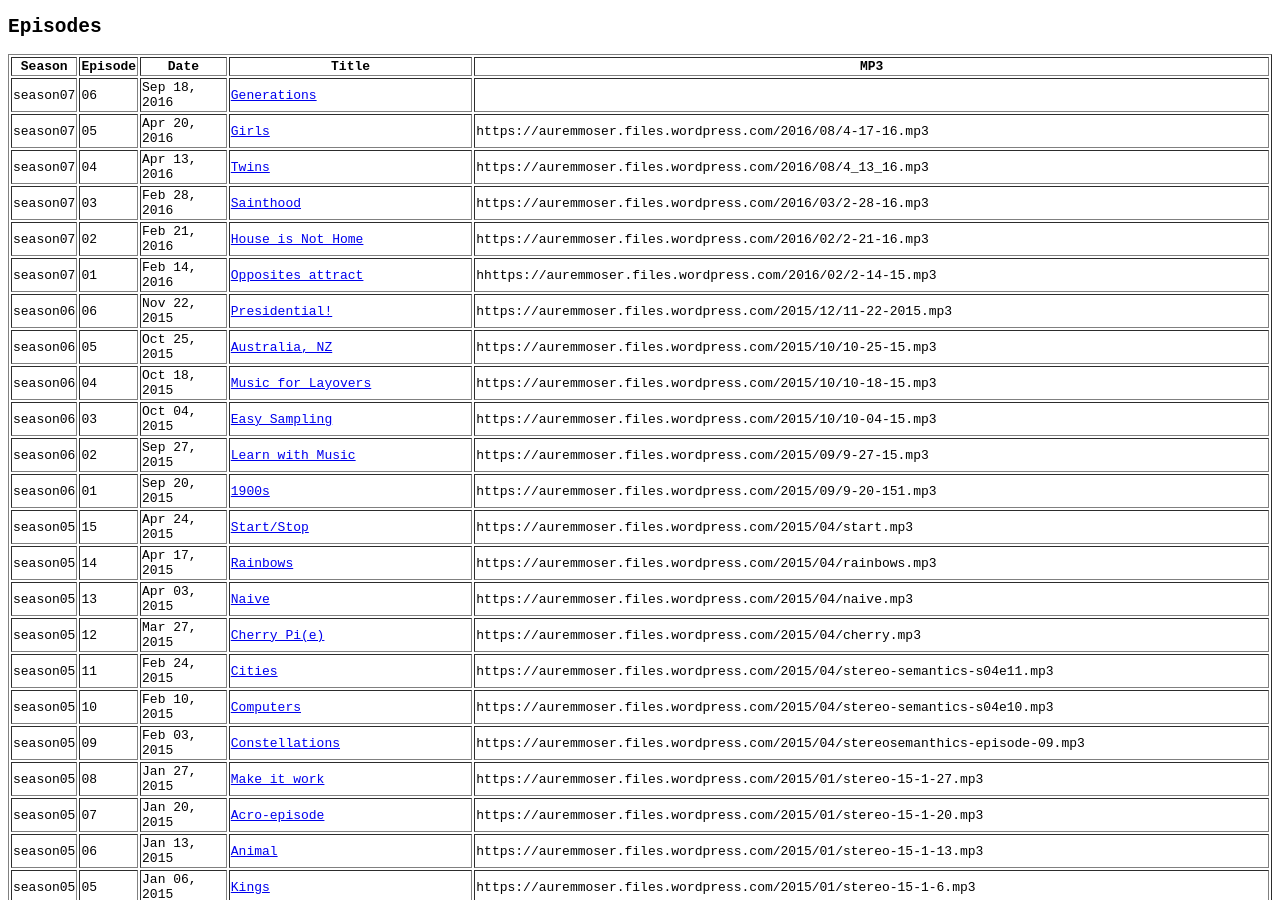
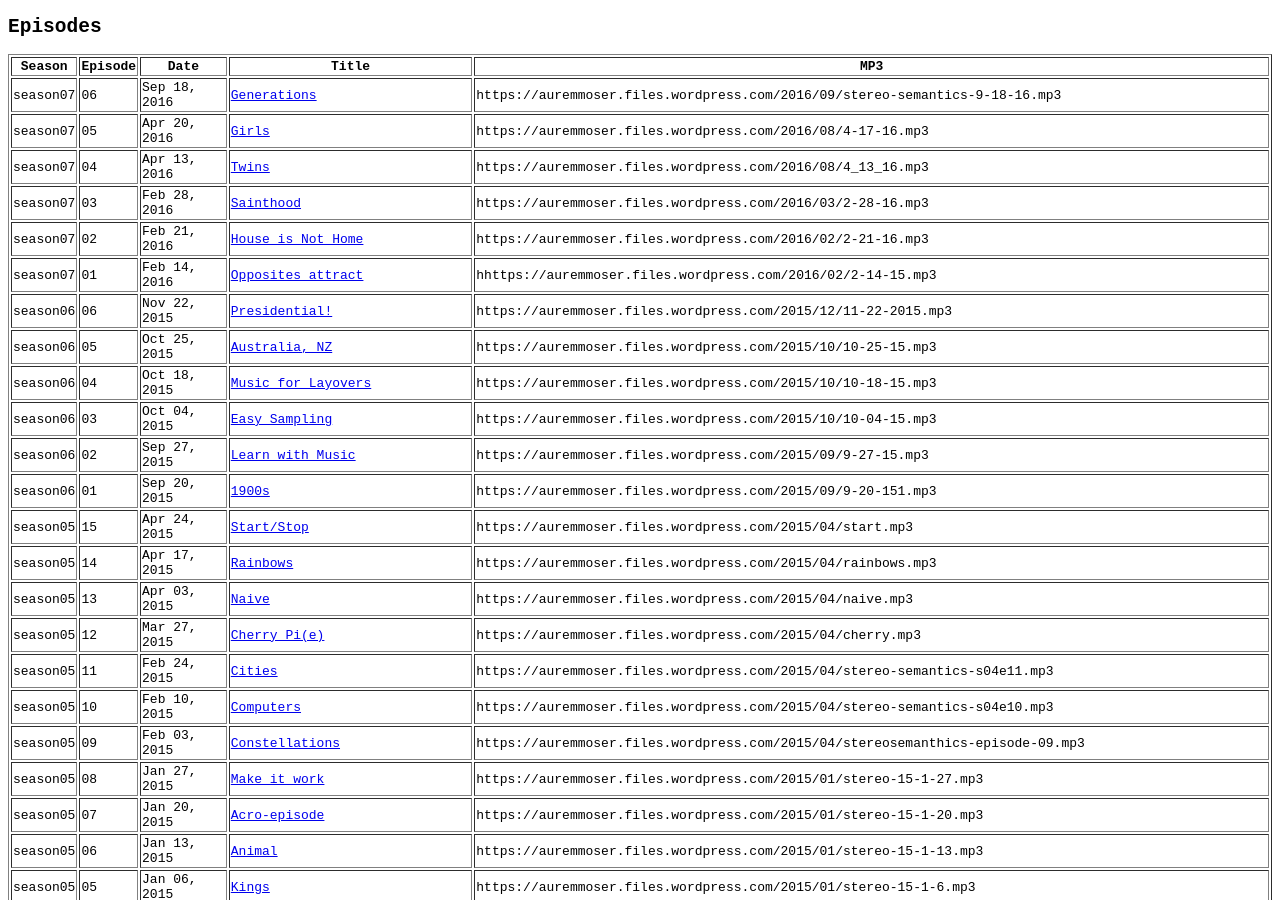
Before and after one commit to auremoser/stereosemantics, a Jekyll site: the page built from test.html, in a window 1280 px wide and 900 px high. Built offline with Jekyll 4.4.1, drawn with Linux system fonts in a browser that asks for light colours; some of the changed lines change nothing that is shown.

Commit message:
update last radio episode

```diff
--- a/_posts/2016-09-18-genz.md
+++ b/_posts/2016-09-18-genz.md
@@ -4,10 +4,10 @@ title: Generations
 episode: 6
 date: 2016-09-18
 categories: season07
-mp3_url:
+mp3_url: https://auremmoser.files.wordpress.com/2016/09/stereo-semantics-9-18-16.mp3
 rel_finder_url: http://tinyurl.com/jeyqrg4
 tracklist_url: https://docs.google.com/spreadsheets/d/16Wt4Fq3e2mMJ3cuv7RzLBnIbtC8Dz3_Jaru6sql-Gxs/edit?ts=5787e9db#gid=923593380
-duration: '00:58:11'
+duration: '01:00:19'
 length:
 ---
 
```
